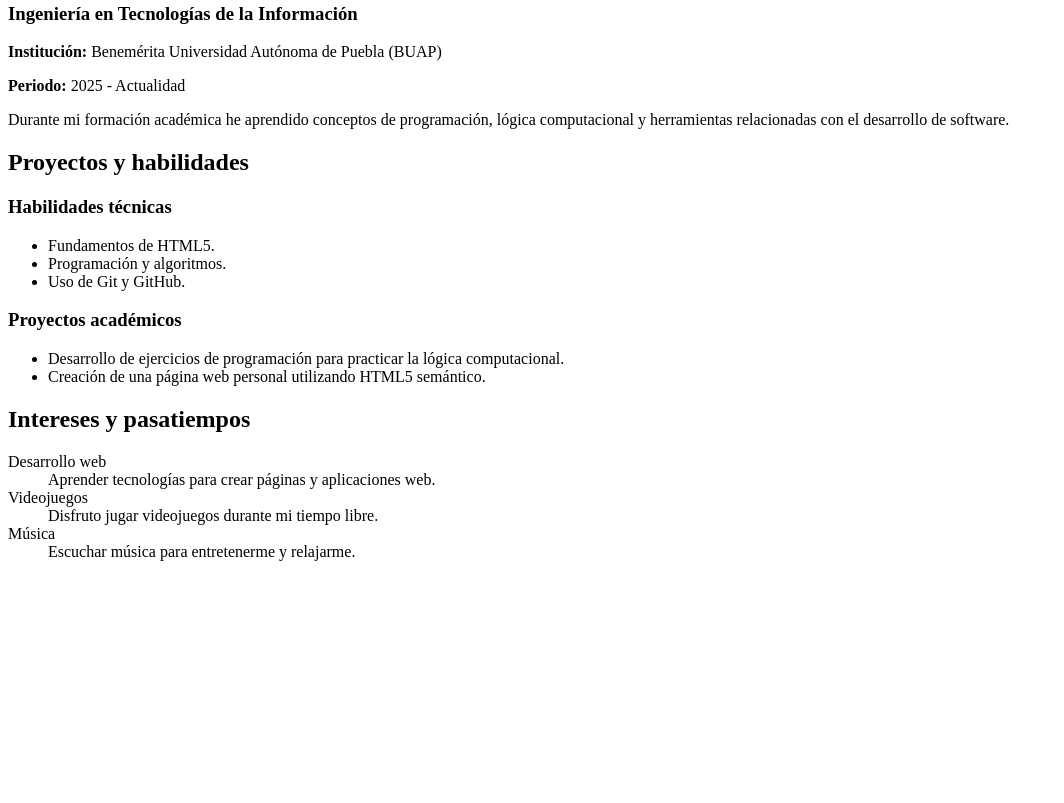
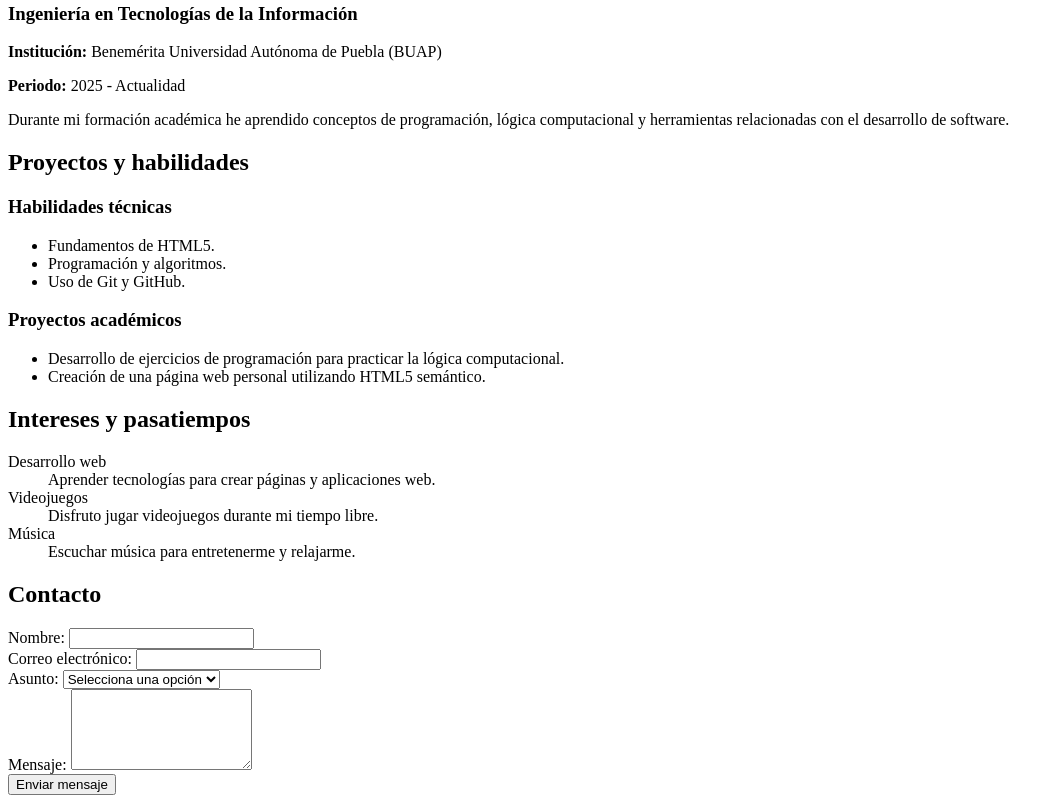
Before and after one commit to ivannssE/hweb, a plain HTML site: page ejemplos/e01/index.html in a window 1280 px wide. Shown: the part 559-1362 px from the top of the page, without its empty margins (0-1064 px from the left). Before the commit the page ends 1136 px from the top, so only its background shows below. Drawn offline with Linux system fonts and the light colour scheme.

Commit message:
Bloque 7: agregar formulario de contacto

```diff
--- a/ejemplos/e01/index.html
+++ b/ejemplos/e01/index.html
@@ -92,3 +92,36 @@
                 <dd>Escuchar música para entretenerme y relajarme.</dd>
             </dl>
         </section>
+
+                <section id="contacto">
+            <h2>Contacto</h2>
+
+            <form action="#" method="post">
+                <div>
+                    <label for="nombre">Nombre:</label>
+                    <input type="text" id="nombre" name="nombre" required>
+                </div>
+
+                <div>
+                    <label for="correo">Correo electrónico:</label>
+                    <input type="email" id="correo" name="correo" required>
+                </div>
+
+                <div>
+                    <label for="asunto">Asunto:</label>
+                    <select id="asunto" name="asunto" required>
+                        <option value="">Selecciona una opción</option>
+                        <option value="academico">Académico</option>
+                        <option value="profesional">Profesional</option>
+                        <option value="otro">Otro</option>
+                    </select>
+                </div>
+
+                <div>
+                    <label for="mensaje">Mensaje:</label>
+                    <textarea id="mensaje" name="mensaje" rows="5" required></textarea>
+                </div>
+
+                <button type="submit">Enviar mensaje</button>
+            </form>
+        </section>
```
